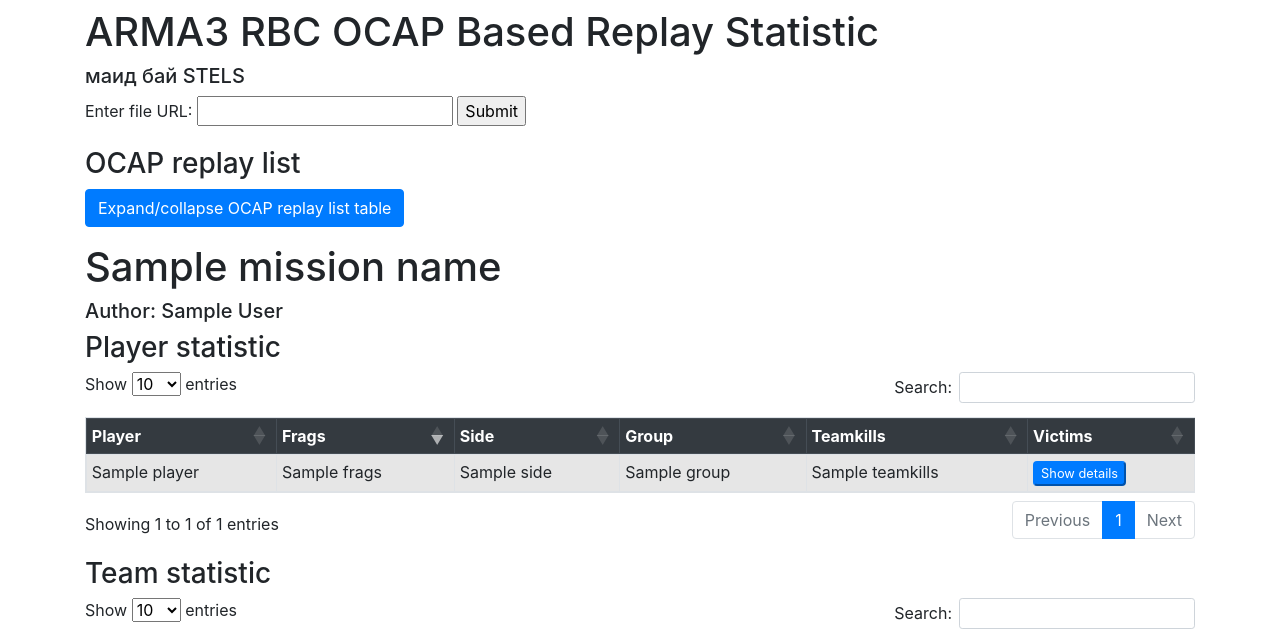
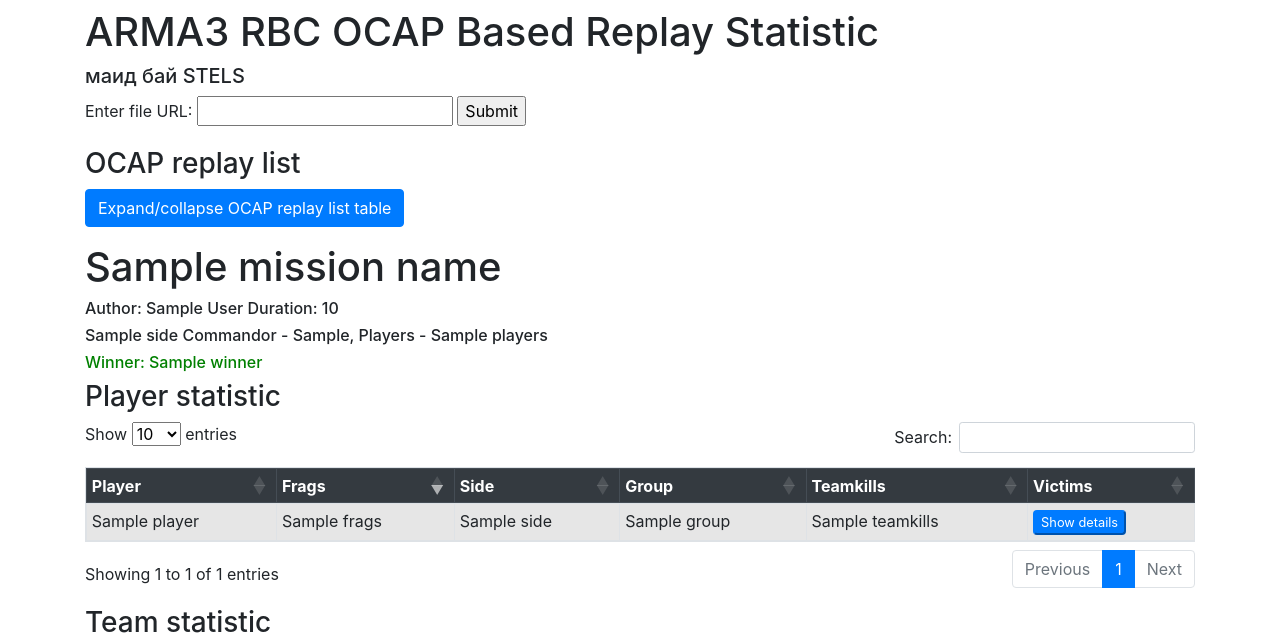
Before and after one commit to bibacrm/ocap_analyzer, a Flask app: template templates/index2.html in a window 1280 px wide. Shown: the top 638 px of the page. Run offline with Flask 3, Linux system fonts and the light colour scheme; the template is opened without the code that fills it: most values are stand-ins (such as "Sample title", 1, 10 or a date in 2020); some libraries are stand-ins or nearby versions.

Commit message:
template update for adding more mission details

```diff
--- a/templates/index2.html
+++ b/templates/index2.html
@@ -101,7 +101,11 @@
 
 <div class="container mt-3">
   <h1>{{ mission_name }}</h1>
-  <h5>Author: {{ mission_author }}</h5>
+  <h6>Author: {{ mission_author }} Duration: {{ mission_duration }}</h6>
+  {% for side in sides %}
+  <h6>{{ side['name'] }} Commandor - {{ side['ks'] }}, Players - {{ side['players'] }}</h6>
+  {% endfor %}
+  <h6 style="color:green">Winner: {{ winner }}</h6>
   <h3>Player statistic</h3>
   <table id="stats-table" class="table table-striped table-bordered stats-table table-hover table-sm">
     <thead class="thead-dark">
```
